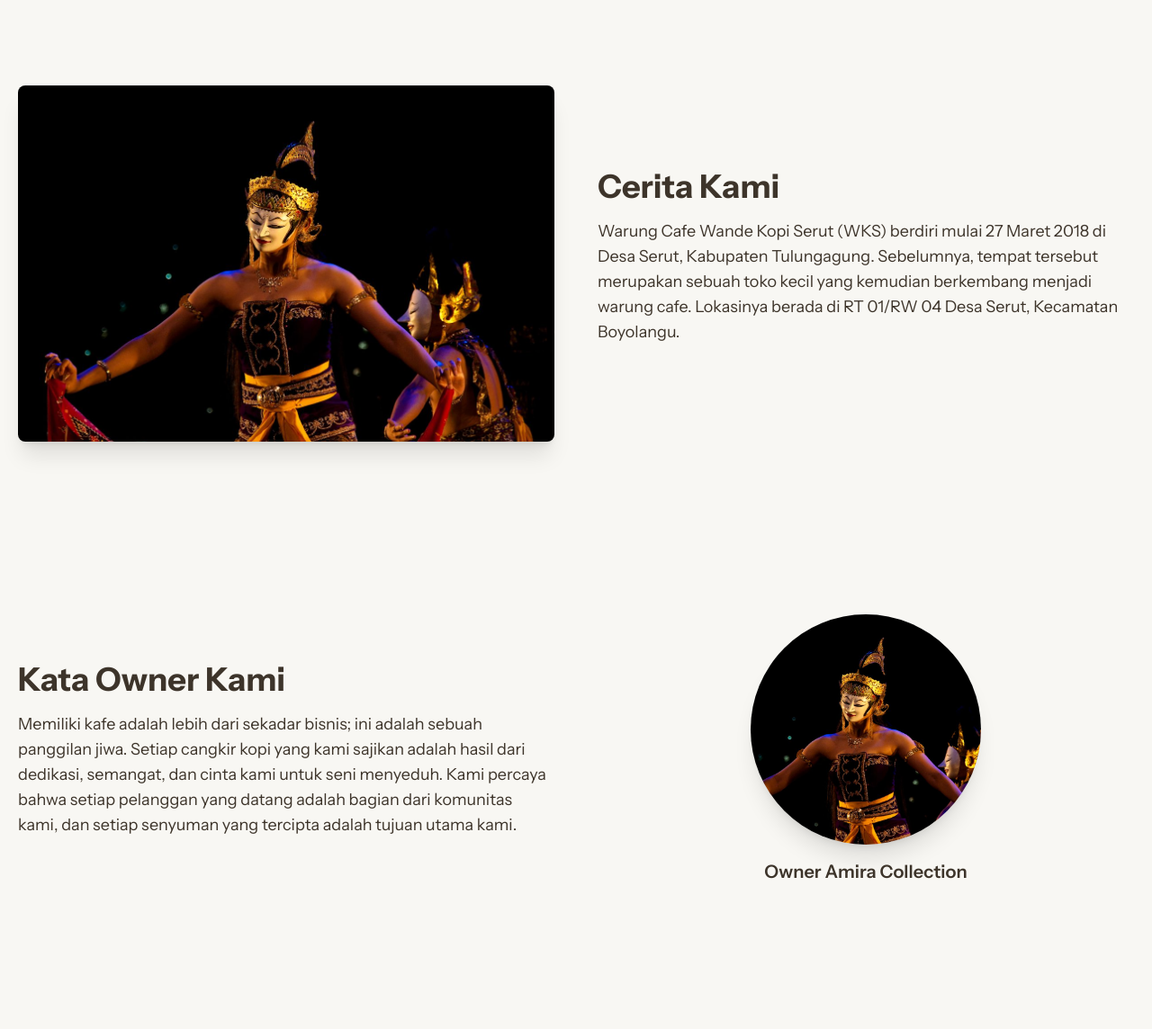
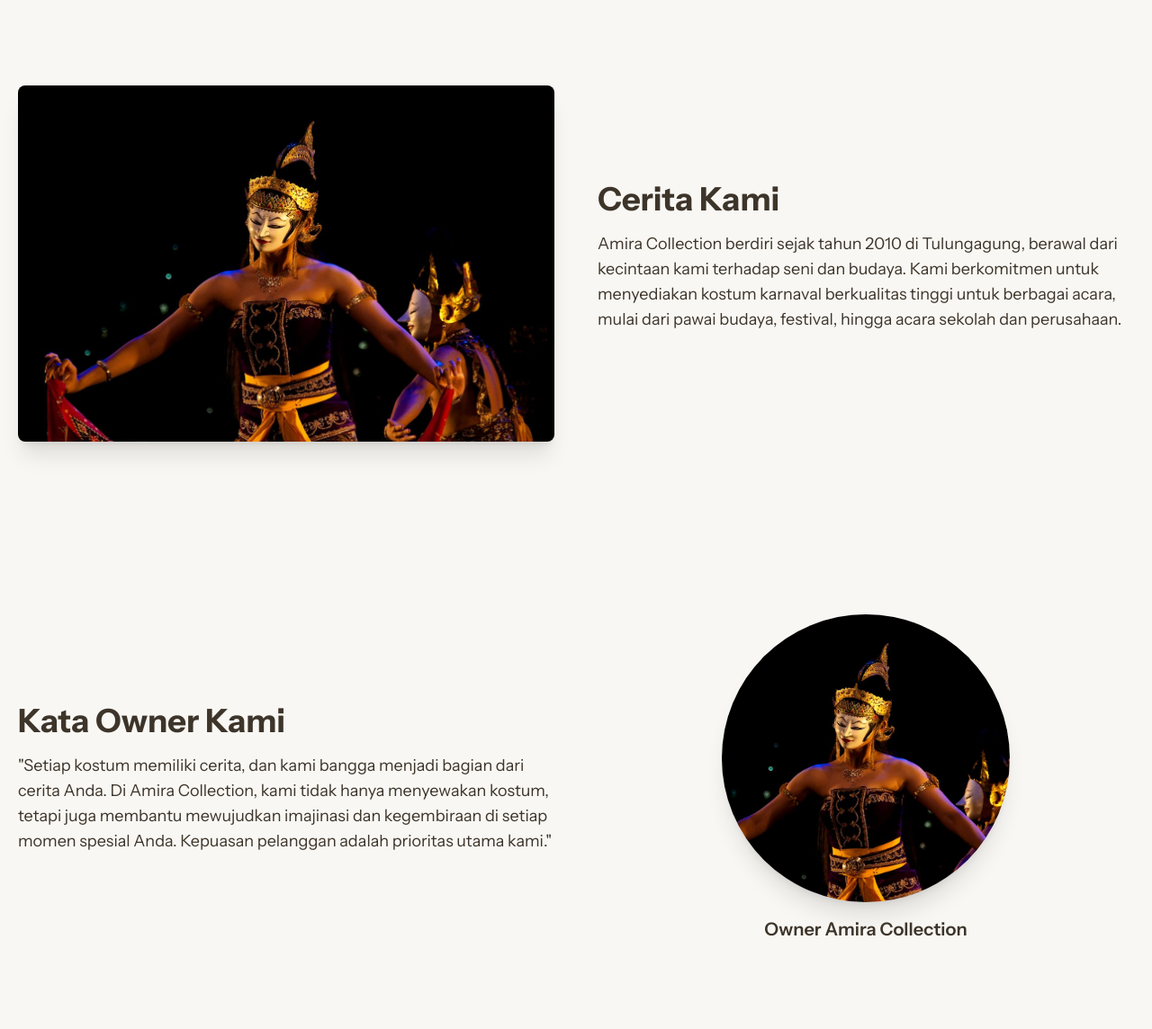
Before and after one commit to Kaeyaaa-12/PROJECT-MAGANG-2, a Laravel app: page /tentang in a window 1280 px wide. Shown: the part 793-1937 px from the top of the page at 90% size. Run offline with Laravel 12, Linux system fonts and the light colour scheme; style sheets or scripts are compiled from the project's sources; some libraries are stand-ins or nearby versions.

Commit message:
Modif Kecil

```diff
--- a/resources/views/tentang.blade.php
+++ b/resources/views/tentang.blade.php
@@ -131,10 +131,9 @@
                 <div class="text-dark-custom">
                     <h2 class="text-4xl font-bold mb-4">Cerita Kami</h2>
                     <p class="mb-4 text-lg">
-                        Warung Cafe Wande Kopi Serut (WKS) berdiri mulai 27 Maret 2018 di Desa Serut, Kabupaten
-                        Tulungagung.
-                        Sebelumnya, tempat tersebut merupakan sebuah toko kecil yang kemudian berkembang menjadi warung
-                        cafe. Lokasinya berada di RT 01/RW 04 Desa Serut, Kecamatan Boyolangu.
+                        Amira Collection berdiri sejak tahun 2010 di Tulungagung, berawal dari kecintaan kami terhadap
+                        seni dan budaya. Kami berkomitmen untuk menyediakan kostum karnaval berkualitas tinggi untuk
+                        berbagai acara, mulai dari pawai budaya, festival, hingga acara sekolah dan perusahaan.
                     </p>
                 </div>
             </div>
@@ -146,15 +145,14 @@
                 <div class="text-dark-custom">
                     <h2 class="text-4xl font-bold mb-4">Kata Owner Kami</h2>
                     <p class="text-lg">
-                        Memiliki kafe adalah lebih dari sekadar bisnis; ini adalah sebuah panggilan jiwa. Setiap cangkir
-                        kopi yang kami sajikan adalah hasil dari dedikasi, semangat, dan cinta kami untuk seni menyeduh.
-                        Kami percaya bahwa setiap pelanggan yang datang adalah bagian dari komunitas kami, dan setiap
-                        senyuman yang tercipta adalah tujuan utama kami.
+                        "Setiap kostum memiliki cerita, dan kami bangga menjadi bagian dari cerita Anda. Di Amira
+                        Collection, kami tidak hanya menyewakan kostum, tetapi juga membantu mewujudkan imajinasi dan
+                        kegembiraan di setiap momen spesial Anda. Kepuasan pelanggan adalah prioritas utama kami."
                     </p>
                 </div>
                 <div class="text-center">
-                    <img src="{{ asset('assets/images/bgtentang.png') }}" alt="Owner Cafe WKS"
-                        class="rounded-full w-64 h-64 mx-auto object-cover mb-4 shadow-xl">
+                    <img src="{{ asset('assets/images/bgtentang.png') }}" alt="Owner Amira Collection"
+                        class="rounded-full w-80 h-80 mx-auto object-cover mb-4 shadow-xl">
                     <h3 class="text-xl font-semibold text-dark-custom">Owner Amira Collection</h3>
                 </div>
             </div>
@@ -164,15 +162,42 @@
         <section class="py-12 md:py-24" style="background-color: #f8f7f3;">
             <div class="container mx-auto grid md:grid-cols-2 gap-12 items-center px-5">
                 <div>
-                    <img src="{{ asset('assets/images/bgtentang.png') }}" alt="Lokasi Kami"
-                        class="rounded-lg shadow-xl w-full">
+                    <iframe
+                        src="https://www.google.com/maps/embed?pb=!1m18!1m12!1m3!1d3950.046803929494!2d111.8978223147798!3d-8.09781999417882!2m3!1f0!2f0!3f0!3m2!1i1024!2i768!4f13.1!3m3!1m2!1s0x2e78e2de252ac2f7%3A0x8e1b7f0d381d55d!2sAmira%20Collection!5e0!3m2!1sen!2sid!4v1627545934898!5m2!1sen!2sid"
+                        width="100%" height="450" style="border:0;" allowfullscreen="" loading="lazy"
+                        class="rounded-lg shadow-xl"></iframe>
                 </div>
                 <div class="text-dark-custom">
                     <h2 class="text-4xl font-bold mb-4">Lokasi Kami</h2>
-                    <p class="mb-2 text-lg"><strong>Alamat:</strong> Jl. KH Sulaiman Al Karim, Kates, Serut, Kec.
-                        Boyolangu, Kabupaten Tulungagung, Jawa Timur 66235</p>
-                    <p class="mb-4 text-lg"><strong>Jam Buka:</strong> 08:00 - 24:00</p>
-                    <a href="#" class="btn-primary font-bold py-3 px-8 rounded-lg text-lg">Open Map</a>
+                    <p class="mb-2 text-lg"><strong>Alamat:</strong> Jl. Raya Demuk No.10, Demuk, Pucung, Kec. Kauman,
+                        Kabupaten Tulungagung, Jawa Timur 66261</p>
+                    <p class="mb-4 text-lg"><strong>Jam Buka:</strong> Setiap Hari, 08:00 - 21:00</p>
+                    <div class="flex space-x-4">
+                        <a href="https://wa.me/6281234567890" target="_blank"
+                            class="text-green-500 hover:text-green-600">
+                            <svg xmlns="http://www.w3.org/2000/svg" class="h-8 w-8" fill="currentColor"
+                                viewBox="0 0 24 24">
+                                <path
+                                    d="M.057 24l1.687-6.163c-1.041-1.804-1.588-3.849-1.587-5.946.003-6.556 5.338-11.891 11.893-11.891 3.181.001 6.167 1.24 8.413 3.488 2.245 2.248 3.481 5.236 3.48 8.414-.003 6.557-5.338 11.892-11.894 11.892-1.99-.001-3.951-.5-5.688-1.448l-6.305 1.654zm6.597-3.807c1.676.995 3.276 1.591 5.392 1.592 5.448 0 9.886-4.434 9.889-9.885.002-5.462-4.415-9.89-9.881-9.892-5.452 0-9.887 4.434-9.889 9.884-.001 2.225.651 4.315 1.731 6.086l.001.004 1.443-4.148-4.226 1.159zm11.387-5.464c-.074-.124-.272-.198-.57-.347-.297-.149-1.758-.868-2.031-.967-.272-.099-.47-.149-.669.149-.198.297-.768.967-.941 1.165-.173.198-.347.223-.644.074-.297-.149-1.255-.462-2.39-1.475-.883-.788-1.48-1.761-1.653-2.059-.173-.297-.018-.458.13-.606.134-.133.297-.347.446-.521.151-.172.2-.296.3-.495.099-.198.05-.371-.025-.521-.075-.148-.669-1.611-.916-2.206-.242-.579-.487-.5-.669-.51l-.57-.01c-.198 0-.521.074-.792.372s-1.04 1.016-1.04 2.479 1.065 2.876 1.213 3.074c.149.198 2.096 3.2 5.077 4.487.709.306 1.262.489 1.694.626.712.227 1.36.195 1.871.118.571-.085 1.758-.719 2.006-1.413.248-.695.248-1.289.173-1.414z" />
+                            </svg>
+                        </a>
+                        <a href="https://www.facebook.com/your-facebook-page" target="_blank"
+                            class="text-blue-600 hover:text-blue-700">
+                            <svg xmlns="http://www.w3.org/2000/svg" class="h-8 w-8" fill="currentColor"
+                                viewBox="0 0 24 24">
+                                <path
+                                    d="M9 8h-3v4h3v12h5v-12h3.642l.358-4h-4v-1.667c0-.955.192-1.333 1.115-1.333h2.885v-5h-3.808c-3.596 0-5.192 1.583-5.192 4.615v3.385z" />
+                            </svg>
+                        </a>
+                        <a href="https://www.instagram.com/your-instagram-profile" target="_blank"
+                            class="text-pink-500 hover:text-pink-600">
+                            <svg xmlns="http://www.w3.org/2000/svg" class="h-8 w-8" fill="currentColor"
+                                viewBox="0 0 24 24">
+                                <path
+                                    d="M12 2.163c3.204 0 3.584.012 4.85.07 3.252.148 4.771 1.691 4.919 4.919.058 1.265.069 1.645.069 4.85s-.011 3.584-.069 4.85c-.149 3.225-1.664 4.771-4.919 4.919-1.266.058-1.644.07-4.85.07s-3.584-.012-4.85-.07c-3.252-.148-4.771-1.691-4.919-4.919-.058-1.265-.07-1.645-.07-4.85s.012-3.584.07-4.85c.149-3.225 1.664-4.771 4.919-4.919 1.266-.057 1.645-.069 4.85-.069zm0-2.163c-3.259 0-3.667.014-4.947.072-4.358.2-6.78 2.618-6.98 6.98-.059 1.281-.073 1.689-.073 4.948s.014 3.667.072 4.947c.2 4.359 2.618 6.78 6.98 6.98 1.281.058 1.689.072 4.948.072s3.667-.014 4.947-.072c4.354-.2 6.782-2.618 6.979-6.98.059-1.28.073-1.689.073-4.947s-.014-3.667-.072-4.947c-.196-4.354-2.617-6.78-6.979-6.98-1.281-.059-1.689-.073-4.948-.073zm0 5.838c-3.403 0-6.162 2.759-6.162 6.162s2.759 6.162 6.162 6.162 6.162-2.759 6.162-6.162-2.759-6.162-6.162-6.162zm0 10.162c-2.209 0-4-1.79-4-4s1.791-4 4-4 4 1.79 4 4-1.791 4-4 4zm6.406-11.845c-.796 0-1.441.645-1.441 1.44s.645 1.44 1.441 1.44 1.441-.645 1.441-1.44-.645-1.44-1.441-1.44z" />
+                            </svg>
+                        </a>
+                    </div>
                 </div>
             </div>
         </section>
```
